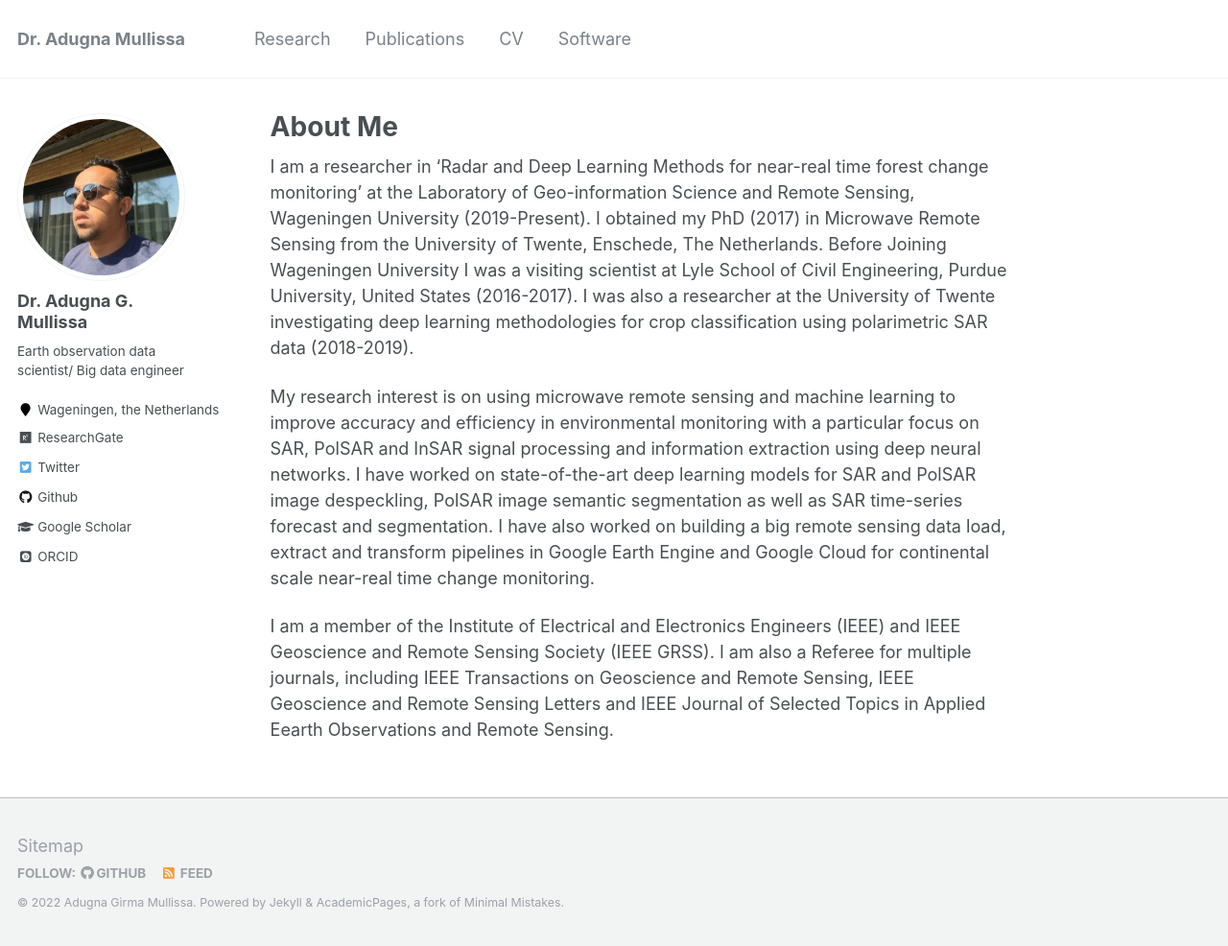
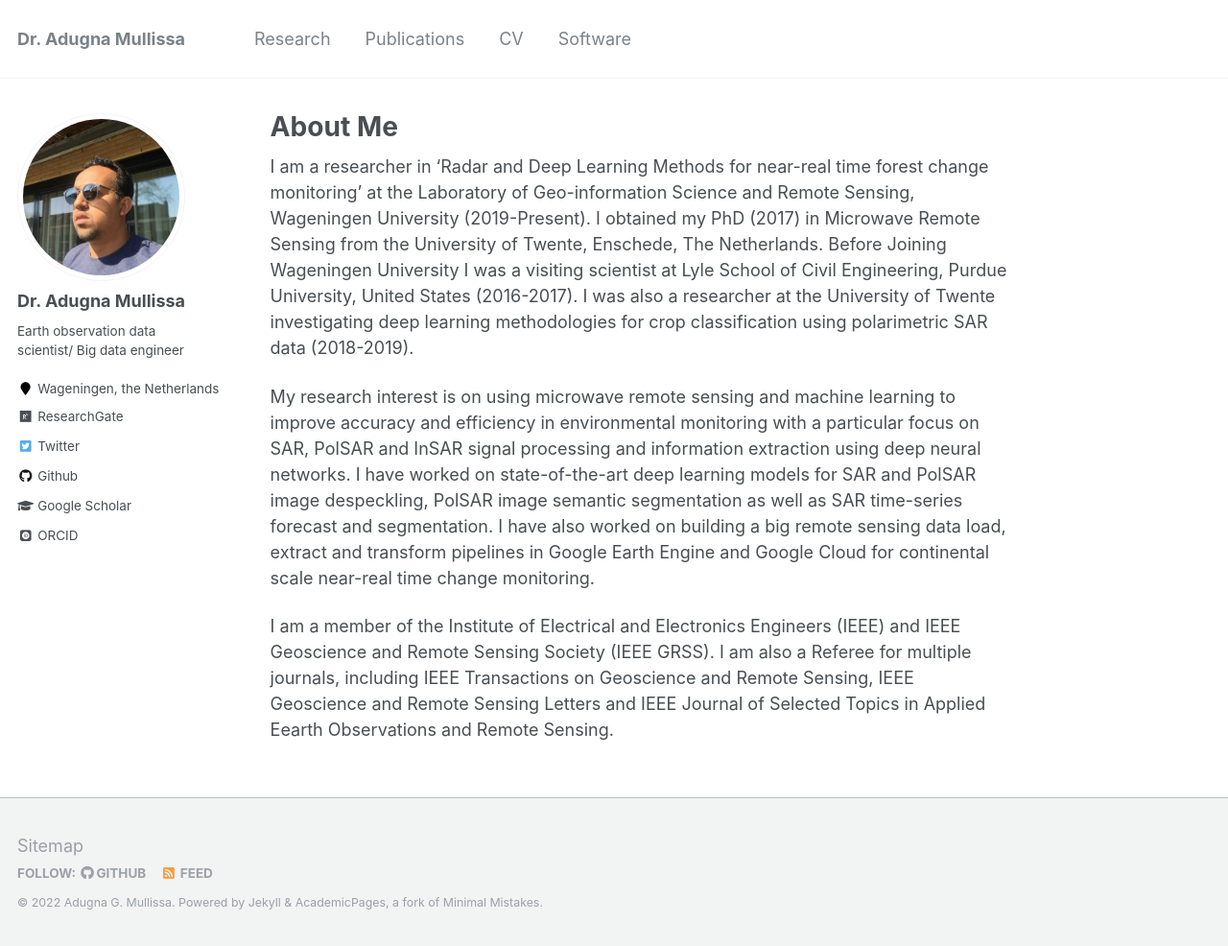
Before and after one commit to adugnag/adugnag.github.io, a Jekyll site: the page built from _pages/about.md, in a window 1280 px wide and 986 px high. Shown: the whole window at 96% size. Built offline with Jekyll 4.4.1, drawn with Linux system fonts in a browser that asks for light colours; some web fonts are replaced.

Commit message:
Update _config.yml

```diff
--- a/_config.yml
+++ b/_config.yml
@@ -9,7 +9,7 @@
 locale                   : "en-US"
 title                    : "Dr. Adugna Mullissa"
 title_separator          : "-"
-name                     : &name "Adugna Girma Mullissa"
+name                     : &name "Adugna G. Mullissa"
 description              : &description "Researcher at Wageningen Unniversity and Research"
 url                      : https://adugnag.github.io # the base hostname & protocol for your site e.g. "https://mmistakes.github.io"
 baseurl                  : "" # the subpath of your site, e.g. "/blog"
@@ -80,7 +80,7 @@ analytics:
 
 # Site Author
 author:
-  name             : "Dr. Adugna G. Mullissa"
+  name             : "Dr. Adugna Mullissa"
   avatar           : "Mullissa.jpg"
   bio              : "Earth observation data scientist/ Big data engineer"
   location         : "Wageningen, the Netherlands"
```
